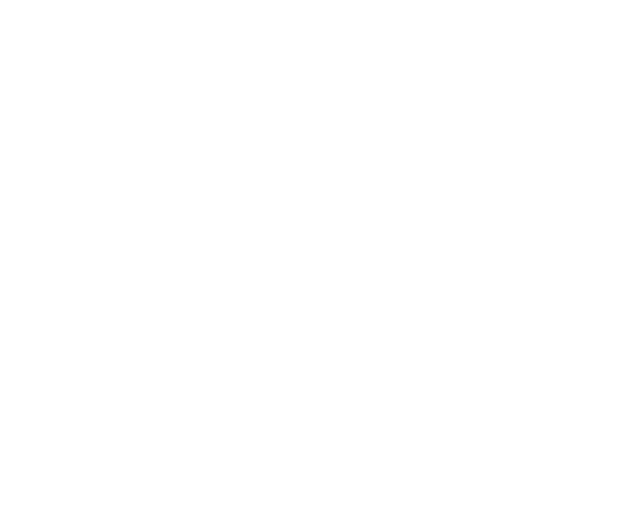
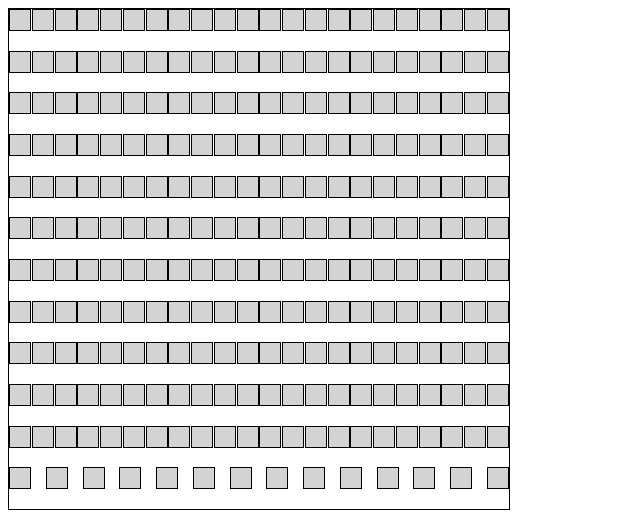
Before and after one commit to imwatts93/etch-a-sketch, a plain HTML site: page index.html in a window 1280 px wide. Shown: the whole page, without its empty margins (0-640 px from the left). Drawn offline with Linux system fonts and the light colour scheme.

Commit message:
Add funtion for gric

```diff
--- a/css/styles.css
+++ b/css/styles.css
@@ -0,0 +1,20 @@
+.container {
+    display: flex;
+    border: 1px solid black;
+    width: 500px;
+    height: 500px;
+    justify-content: space-between;
+    flex-wrap: wrap;
+    margin: 0;
+    padding: 0;
+}
+
+.cell {
+    flex-shrink: 0;
+    border: 1px solid black;
+    background-color: lightgray;
+    width: 20px;
+    height: 20px;
+    margin: 0;
+    padding: 0;
+}
--- a/index.html
+++ b/index.html
@@ -8,6 +8,6 @@
     <script defer src="scripts/scripts.js"></script>
 </head>
 <body>
-    <div id="container"></div>
+    <div id="container" class="container"></div>
 </body>
 </html>
--- a/scripts/scripts.js
+++ b/scripts/scripts.js
@@ -0,0 +1,7 @@
+const container = document.querySelector("#container");
+
+for (let i = 0; i < 256; i ++) {
+        const cell = document.createElement("div");
+        cell.classList.add("cell");
+        container.appendChild(cell);
+    }
```
